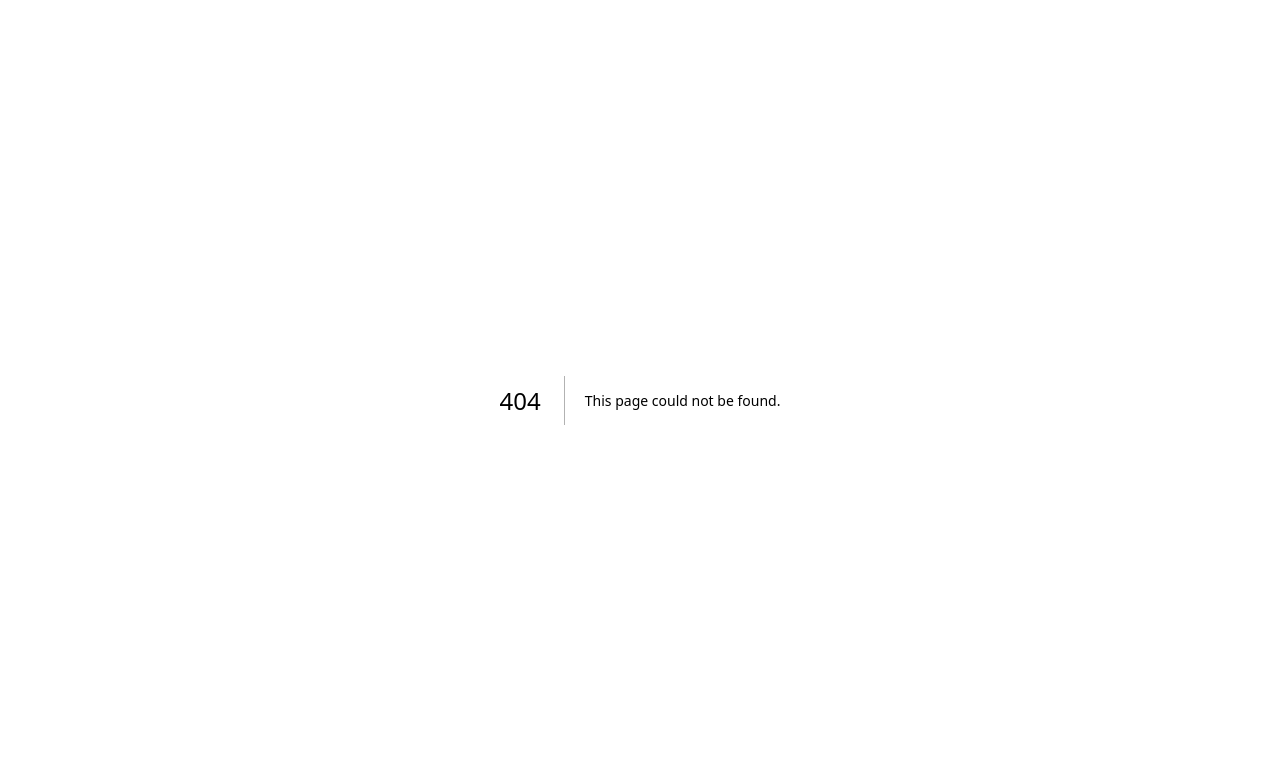
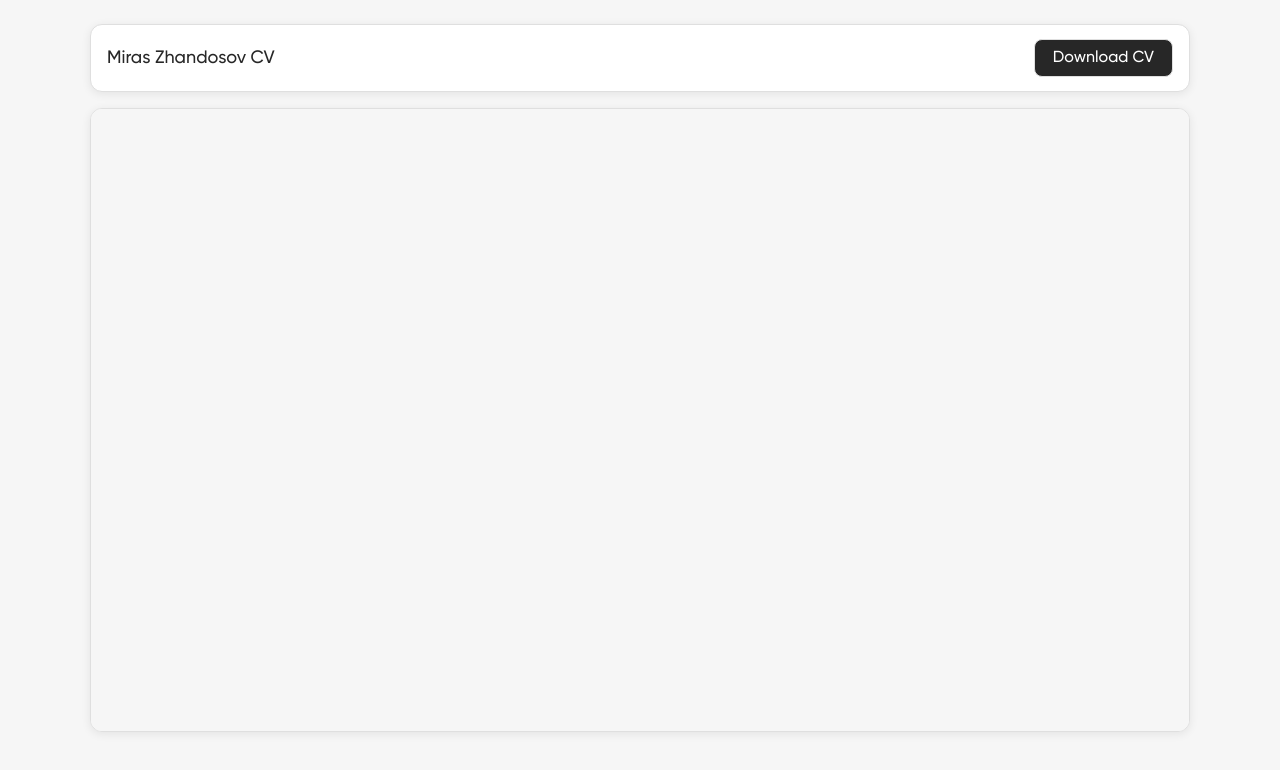
Before and after one commit to m1r4ss/my-portfolio, a Next.js app: page /cv in a window 1280 px wide. Before the commit this address had no page. Shown: the top 770 px of the page. Built offline with nearby package versions, Linux system fonts and the light colour scheme.

Commit message:
CV added

```diff
--- /dev/null
+++ b/src/app/cv/page.module.css
@@ -0,0 +1,126 @@
+.page {
+  min-height: 100vh;
+  background: #f6f6f6;
+  padding: 24px;
+}
+
+.shell {
+  width: min(1100px, 100%);
+  margin: 0 auto;
+  display: flex;
+  flex-direction: column;
+  gap: 16px;
+}
+
+.toolbar {
+  display: flex;
+  align-items: center;
+  justify-content: space-between;
+  gap: 12px;
+  padding: 14px 16px;
+  border: 1px solid #dfdfdf;
+  border-radius: 12px;
+  background: #ffffff;
+  box-shadow: 0 2px 10px rgba(0, 0, 0, 0.08);
+}
+
+.title {
+  font-size: 18px;
+  font-weight: 500;
+  color: #272727;
+}
+
+.downloadButton {
+  display: inline-flex;
+  align-items: center;
+  justify-content: center;
+  padding: 10px 18px;
+  border-radius: 8px;
+  border: 1px solid #dfdfdf;
+  background: #272727;
+  color: #ffffff;
+  text-decoration: none;
+  font-size: 16px;
+  font-weight: 500;
+  line-height: 1;
+}
+
+.secondaryButton {
+  display: inline-flex;
+  align-items: center;
+  justify-content: center;
+  padding: 10px 18px;
+  border-radius: 8px;
+  border: 1px solid #dfdfdf;
+  background: #ffffff;
+  color: #272727;
+  text-decoration: none;
+  font-size: 16px;
+  font-weight: 500;
+  line-height: 1;
+}
+
+.mobileCard {
+  display: none;
+  padding: 16px;
+  border: 1px solid #dfdfdf;
+  border-radius: 12px;
+  background: #ffffff;
+  box-shadow: 0 2px 10px rgba(0, 0, 0, 0.08);
+}
+
+.mobileText {
+  font-size: 15px;
+  line-height: 1.45;
+  color: #8f8f8f;
+}
+
+.mobileActions {
+  display: flex;
+  gap: 10px;
+  margin-top: 14px;
+}
+
+.viewer {
+  width: 100%;
+  height: min(78vh, 1000px);
+  border: 1px solid #dfdfdf;
+  border-radius: 12px;
+  background: #ffffff;
+  overflow: hidden;
+  box-shadow: 0 2px 10px rgba(0, 0, 0, 0.08);
+}
+
+.viewer iframe {
+  width: 100%;
+  height: 100%;
+  border: 0;
+  display: block;
+}
+
+@media (max-width: 720px) {
+  .page {
+    padding: 14px;
+  }
+
+  .toolbar {
+    align-items: flex-start;
+    flex-direction: column;
+  }
+
+  .mobileCard {
+    display: block;
+  }
+
+  .mobileActions {
+    flex-direction: column;
+  }
+
+  .mobileActions a {
+    width: 100%;
+  }
+
+  .viewer {
+    display: none;
+  }
+}
--- /dev/null
+++ b/src/app/cv/page.tsx
@@ -0,0 +1,57 @@
+import type { Metadata } from "next";
+import styles from "./page.module.css";
+
+export const metadata: Metadata = {
+  title: "CV | Miras Zhandosov",
+  description: "CV of Miras Zhandosov",
+};
+
+export default function CvPage() {
+  return (
+    <main className={styles.page}>
+      <div className={styles.shell}>
+        <div className={styles.toolbar}>
+          <div className={styles.title}>Miras Zhandosov CV</div>
+          <a
+            className={styles.downloadButton}
+            href="/assets/portfolio/CV_Miras.pdf"
+            download="Miras-Zhandosov-CV.pdf"
+          >
+            Download CV
+          </a>
+        </div>
+
+        <div className={styles.mobileCard}>
+          <p className={styles.mobileText}>
+            On iPhone Safari, embedded PDF preview scales poorly. Open the full
+            PDF in the browser viewer or download it directly.
+          </p>
+          <div className={styles.mobileActions}>
+            <a
+              className={styles.secondaryButton}
+              href="/assets/portfolio/CV_Miras.pdf"
+              target="_blank"
+              rel="noopener noreferrer"
+            >
+              Open PDF
+            </a>
+            <a
+              className={styles.downloadButton}
+              href="/assets/portfolio/CV_Miras.pdf"
+              download="Miras-Zhandosov-CV.pdf"
+            >
+              Download CV
+            </a>
+          </div>
+        </div>
+
+        <div className={styles.viewer}>
+          <iframe
+            src="/assets/portfolio/CV_Miras.pdf#toolbar=1&navpanes=0&scrollbar=1&view=FitH&zoom=page-width"
+            title="Miras Zhandosov CV"
+          />
+        </div>
+      </div>
+    </main>
+  );
+}
```
Also changed, not shown: src/app/page.module.css (+12 -0 lines), src/app/page.tsx (+10 -2 lines), 2 other files (tests, documents, lock files or other folders).
